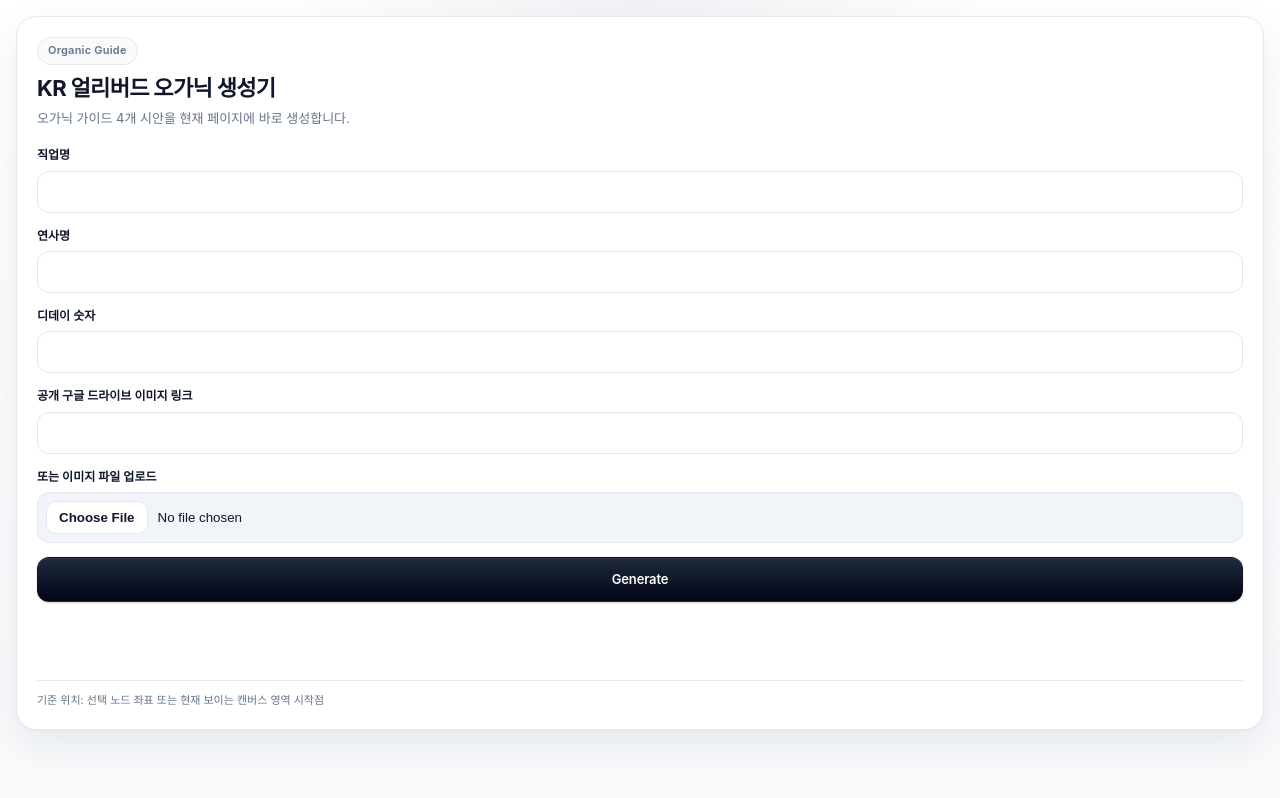
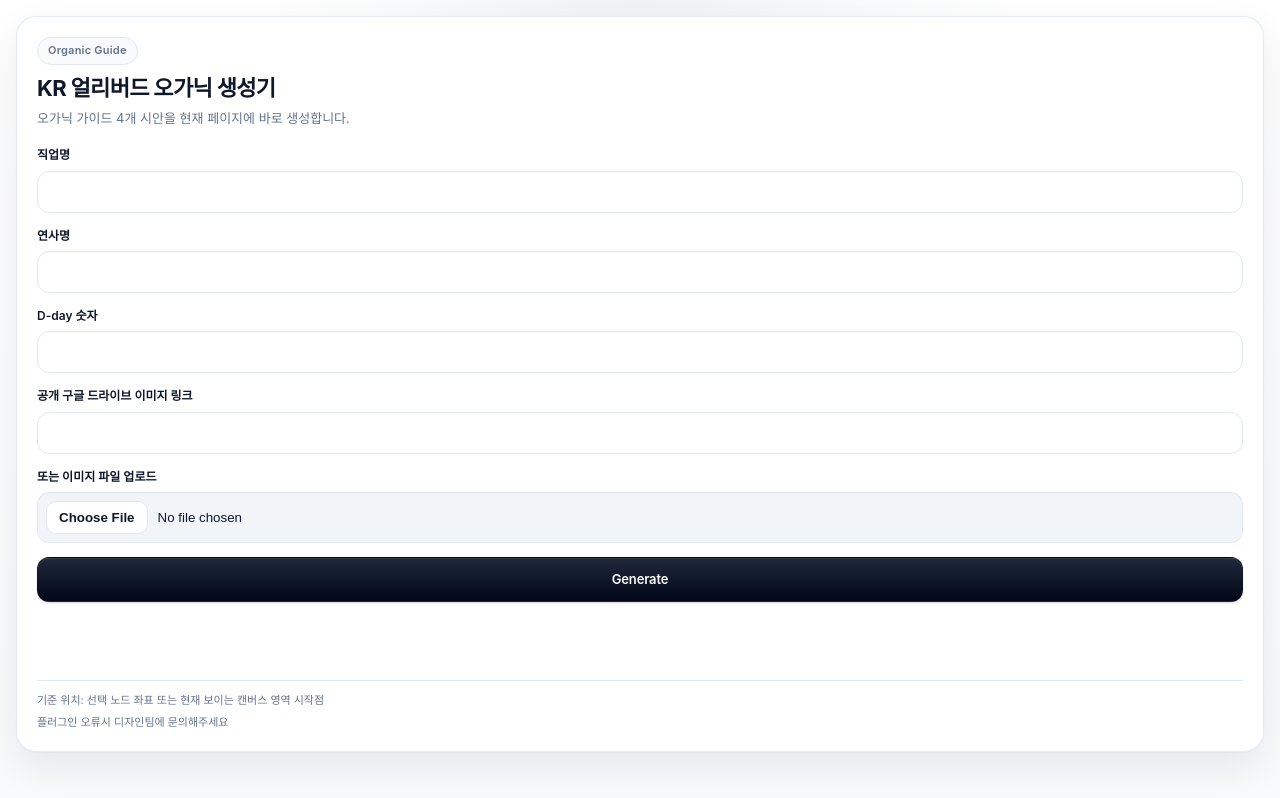
Before and after one commit to semikim-des/figma-organic-plugin, a website: page ui.html in a window 1280 px wide. Drawn offline with Linux system fonts and the light colour scheme.

Commit message:
ui 유의사항 문구 추가 및 디데레이블명 수정

```diff
--- a/ui.html
+++ b/ui.html
@@ -298,6 +298,10 @@
         color: var(--muted);
       }
 
+      .meta-note {
+        margin-top: 6px;
+      }
+
       .status {
         min-height: 20px;
         margin: 12px 0 0;
@@ -348,7 +352,7 @@
           <div id="speaker_name_error" class="field-error"></div>
         </div>
         <div class="field">
-          <label for="d_day">디데이 숫자</label>
+          <label for="d_day">D-day 숫자</label>
           <div class="input-wrap">
             <input id="d_day" name="d_day" inputmode="numeric" pattern="[1-9]" maxlength="1" required />
             <button
@@ -391,7 +395,10 @@
       </form>
       <div id="error" class="error"></div>
       <div id="status" class="status"></div>
-      <div class="meta">기준 위치: 선택 노드 좌표 또는 현재 보이는 캔버스 영역 시작점</div>
+      <div class="meta">
+        <div>기준 위치: 선택 노드 좌표 또는 현재 보이는 캔버스 영역 시작점</div>
+        <div class="meta-note">플러그인 오류시 디자인팀에 문의해주세요</div>
+      </div>
     </div>
 
     <script>
```
Also changed, not shown: README.md, 2 other files.
